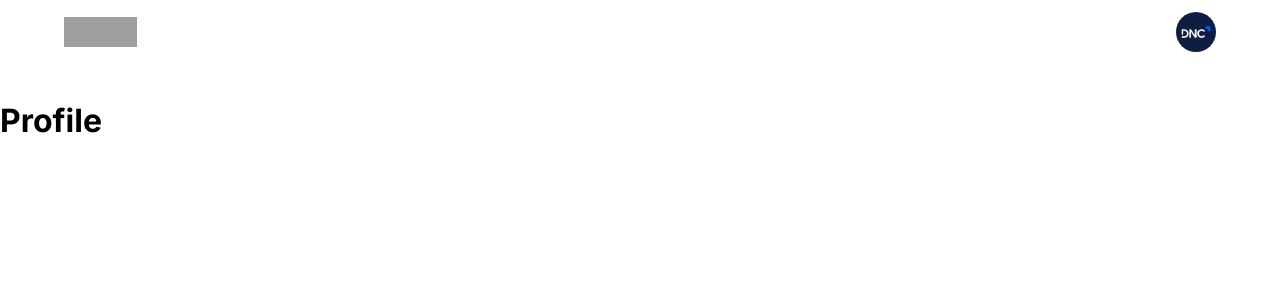
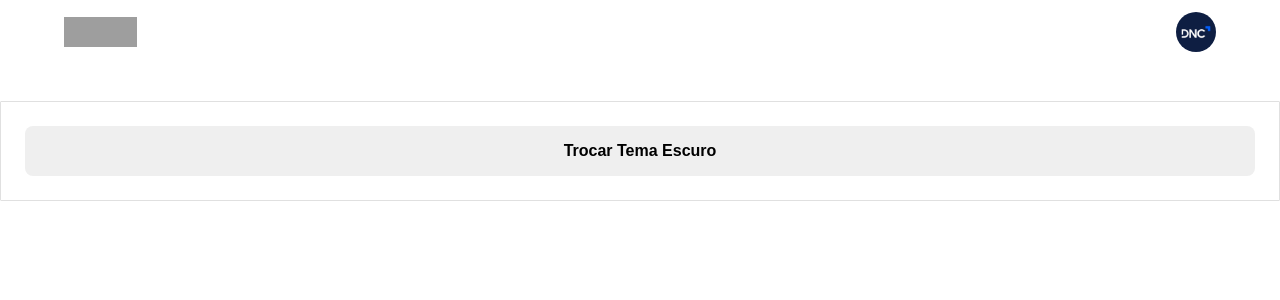
Before and after one commit to Cadugonca/sales-dashboard, a React (Vite) app: page /perfil in a window 1280 px wide. Shown: the top 300 px of the page. Built offline with nearby package versions, Linux system fonts and the light colour scheme; grey boxes are pictures that could not be loaded.

Commit message:
Feat/Switch-Theme

```diff
--- /dev/null
+++ b/src/contexts/AppThemeContext.tsx
@@ -0,0 +1,33 @@
+import { createContext, useEffect, useState, ReactNode } from 'react'
+import { ThemeProvider } from 'styled-components'
+import { lightTheme, darkTheme } from '@/styles'
+import { AppThemeContextProps } from '@/types'
+
+export const AppThemeContext = createContext<AppThemeContextProps | undefined>(
+  undefined
+)
+
+export const AppThemeProvider = ({ children }: { children: ReactNode }) => {
+  const [appTheme, setAppTheme] = useState<string>('light')
+
+  const toggleTheme = () => {
+    setAppTheme((prevTheme) => (prevTheme === 'light' ? 'dark' : 'light'))
+  }
+
+  useEffect(() => {
+    const storedTheme = localStorage.getItem('appTheme') || 'light'
+    setAppTheme(storedTheme)
+  }, [])
+
+  useEffect(() => {
+    localStorage.setItem('appTheme', appTheme)
+  }, [appTheme])
+
+  return (
+    <AppThemeContext.Provider value={{ appTheme, toggleTheme }}>
+      <ThemeProvider theme={appTheme === 'light' ? lightTheme : darkTheme}>
+        {children}
+      </ThemeProvider>
+    </AppThemeContext.Provider>
+  )
+}
--- a/src/pages/Profile.tsx
+++ b/src/pages/Profile.tsx
@@ -1,10 +1,17 @@
-import { Header } from '@/components'
+import { CardComp, StyledButton, Header } from '@/components'
+import { AppThemeContext } from '@/contexts/AppThemeContext'
+import { useContext } from 'react'
 
 function Profile() {
+  const themeContext = useContext(AppThemeContext)
   return (
     <>
       <Header />
-      <h1>Profile</h1>
+      <CardComp>
+        <StyledButton className="primrary" onClick={themeContext?.toggleTheme}>
+          Trocar Tema {themeContext?.appTheme === 'light' ? 'Escuro' : 'Claro'}
+        </StyledButton>
+      </CardComp>
     </>
   )
 }
--- /dev/null
+++ b/src/types/appThemeContext.d.ts
@@ -0,0 +1,4 @@
+export interface AppThemeContextProps {
+  appTheme: string
+  toggleTheme: () => void
+}
--- a/src/types/index.ts
+++ b/src/types/index.ts
@@ -4,3 +4,4 @@
 export * from './avatarsList'
 export * from './customTable'
 export * from './customChart'
+export * from './appThemeContext'
```
Also changed, not shown: src/main.tsx (+5 -4 lines).
